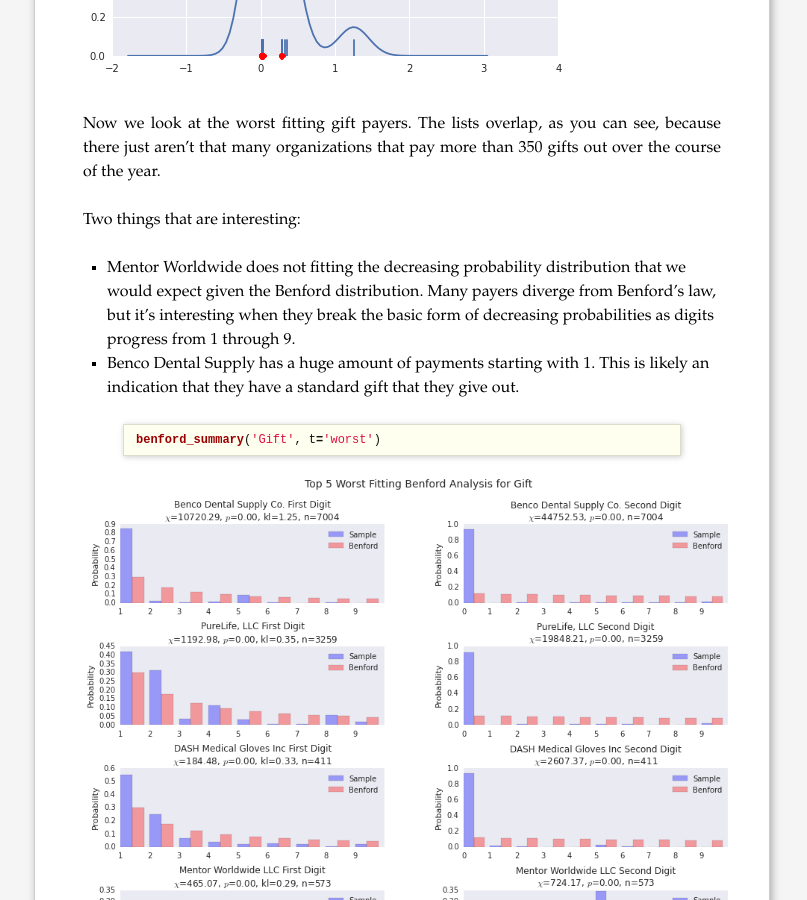
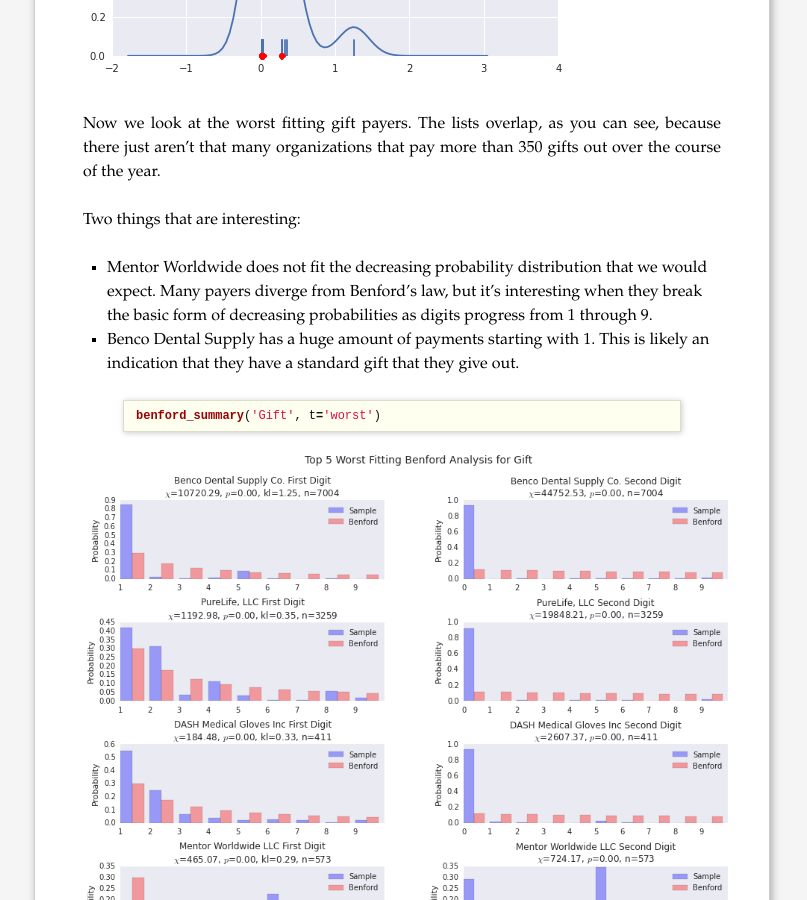
Before and after one commit to cestella/cestella.github.io, a Jekyll site: the page built from _posts/2014-10-24-pyspark-openpayments-analysis-part-5.markdown, in a window 1280 px wide and 900 px high, scrolled down 7731 px. Shown: the whole window, without its empty margins (238-1045 px from the left). Built offline with Jekyll 4.4.1, drawn with Linux system fonts in a browser that asks for light colours; formulas are drawn with MathJax 3; comment, search, counter and statistics services are not loaded.

```diff
--- a/_posts/2014-10-24-pyspark-openpayments-analysis-part-5.markdown
+++ b/_posts/2014-10-24-pyspark-openpayments-analysis-part-5.markdown
@@ -374,7 +374,7 @@
 
 Two things that are interesting:
 
-* Mentor Worldwide does not fitting the decreasing probability distribution that we would expect given the Benford distribution.  Many payers diverge from Benford's law, but it's interesting when they break the basic form of decreasing probabilities as digits progress from 1 through 9.
+* Mentor Worldwide does not fit the decreasing probability distribution that we would expect.  Many payers diverge from Benford's law, but it's interesting when they break the basic form of decreasing probabilities as digits progress from 1 through 9.
 * Benco Dental Supply has a huge amount of payments starting with 1.  This is likely an indication that they have a standard gift that they give out.
 
 {% highlight python %}
```
